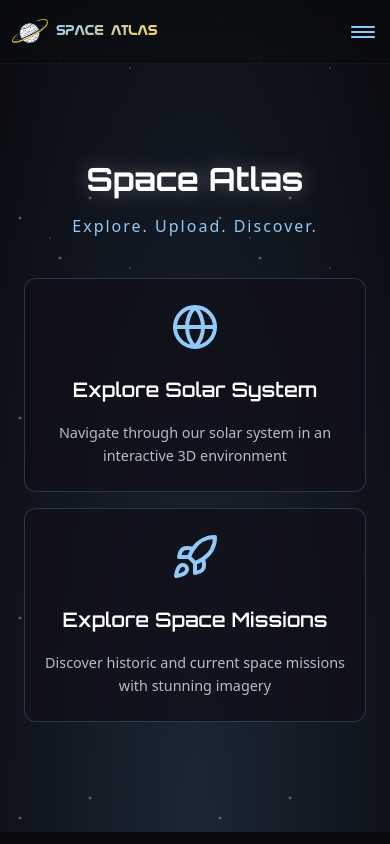
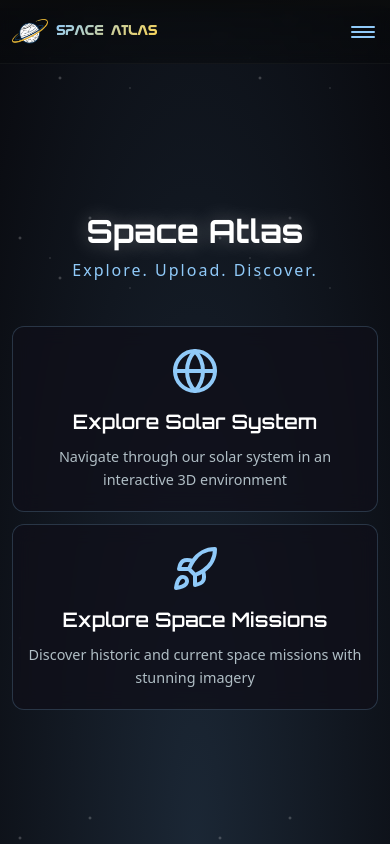
Before and after one commit to josanchdev/Space-Atlas, a React (Vite) app in the folder frontend/: page / in a window 390 px wide. Shown: the top 844 px of the page. Built offline with nearby package versions, Linux system fonts and the light colour scheme.

Commit message:
mobile viewport home page and spacial missions page

```diff
--- a/frontend/src/index.css
+++ b/frontend/src/index.css
@@ -42,12 +42,17 @@ a:hover {
 
 body {
   margin: 0;
-  display: flex;
-  place-items: center;
+  padding: 0;
   min-width: 320px;
   min-height: 100vh;
   max-width: 100vw;
-  max-width: 100vw;
+  overflow-x: hidden;
+}
+
+#root {
+  width: 100%;
+  min-height: 100vh;
+  overflow-x: hidden;
 }
 
 h1 {
--- a/frontend/src/styles/landing.css
+++ b/frontend/src/styles/landing.css
@@ -6,11 +6,13 @@
   position: relative;
   margin-top: -84px;
   box-sizing: border-box;
+  min-height: 100vh;
 }
 
 /* Hero Section - Full viewport height */
 .landing-hero-section {
   min-height: 100vh;
+  height: 100vh;
   width: 100%;
   max-width: 100vw;
   display: flex;
@@ -20,7 +22,7 @@
   background: radial-gradient(ellipse at bottom, #1B2735 0%, #090A0F 100%);
   padding: 2rem;
   padding-top: calc(84px + 2rem);
-  padding-bottom: 3rem;
+  padding-bottom: 2rem;
   margin: 0;
   position: relative;
   overflow: hidden;
@@ -135,17 +137,31 @@
 }
 
 @media (max-width: 768px) {
+  .landing-wrapper {
+    margin-top: -64px;
+  }
+
   .landing-hero-section {
-    padding: 1.5rem 1rem;
-    padding-top: calc(64px + 1.5rem);
+    height: 100vh;
+    height: 100dvh;
+    min-height: unset;
+    padding: 1rem;
+    padding-top: 64px;
+    padding-bottom: 1rem;
+    display: flex;
+    flex-direction: column;
+    justify-content: center;
+    overflow: hidden;
   }
 
   .landing-hero {
-    margin-bottom: 2.5rem;
+    margin-bottom: 2rem;
+    flex-shrink: 0;
   }
 
   .landing-title {
     font-size: 2.5rem;
+    margin-bottom: 0.5rem;
   }
 
   .landing-subtitle {
@@ -154,20 +170,33 @@
 
   .landing-cards {
     flex-direction: column;
-    align-items: center;
-    gap: 1.5rem;
-    padding: 0 1rem;
+    align-items: stretch;
+    gap: 1rem;
+    padding: 0;
+    flex-shrink: 1;
+    min-height: 0;
   }
 
   .landing-card {
     max-width: 100%;
     min-width: 100%;
     width: 100%;
-    padding: 2rem 1.5rem;
+    padding: 1.5rem 1rem;
+    flex-shrink: 0;
+  }
+
+  .card-icon {
+    margin-bottom: 1rem;
+  }
+
+  .card-icon svg {
+    width: 48px;
+    height: 48px;
   }
 
   .card-title {
     font-size: 1.5rem;
+    margin-bottom: 0.5rem;
   }
 
   .card-description {
@@ -176,13 +205,26 @@
 }
 
 @media (max-width: 480px) {
+  .landing-wrapper {
+    margin-top: -64px;
+  }
+
   .landing-hero-section {
-    padding: 1rem 0.75rem;
-    padding-top: calc(64px + 1rem);
+    height: 100vh;
+    height: 100dvh;
+    min-height: unset;
+    padding: 0 0.75rem 0.75rem;
+    padding-top: 64px;
+    grid-template-rows: 1fr auto 1fr;
+  }
+
+  .landing-hero {
+    padding: 0.75rem 0;
   }
 
   .landing-title {
     font-size: 2rem;
+    margin-bottom: 0.5rem;
   }
 
   .landing-subtitle {
@@ -190,14 +232,32 @@
   }
 
   .landing-cards {
-    gap: 1rem;
-    padding: 0 0.75rem;
+    gap: 0.75rem;
+    padding: 0;
   }
 
   .landing-card {
-    padding: 1.5rem 1rem;
+    padding: 1.25rem 0.875rem;
     border-radius: 12px;
   }
+
+  .card-icon {
+    margin-bottom: 0.75rem;
+  }
+
+  .card-icon svg {
+    width: 48px;
+    height: 48px;
+  }
+
+  .card-title {
+    font-size: 1.25rem;
+  }
+
+  .card-description {
+    font-size: 0.9rem;
+  }
+
 
   .card-icon svg {
     width: 48px;
--- a/frontend/src/styles/spaceMissions.css
+++ b/frontend/src/styles/spaceMissions.css
@@ -1,6 +1,8 @@
 .missions-container {
   min-height: 100vh;
+  min-height: 100dvh; /* Dynamic viewport height for mobile */
   height: 100vh;
+  height: 100dvh;
   background: #0a0a0a;
   color: #fff;
   display: flex;
@@ -381,6 +383,14 @@
 }
 
 @media (max-width: 968px) {
+  .missions-container {
+    height: 100vh;
+    height: 100dvh;
+    min-height: unset;
+    padding-top: 64px;
+    margin-top: -64px;
+  }
+
   .carousel-slide {
     padding: 2rem;
   }
@@ -427,6 +437,14 @@
 }
 
 @media (max-width: 640px) {
+  .missions-container {
+    height: 100vh;
+    height: 100dvh;
+    min-height: unset;
+    padding-top: 64px;
+    margin-top: -64px;
+  }
+
   .carousel-slide {
     padding: 1rem;
   }
```
